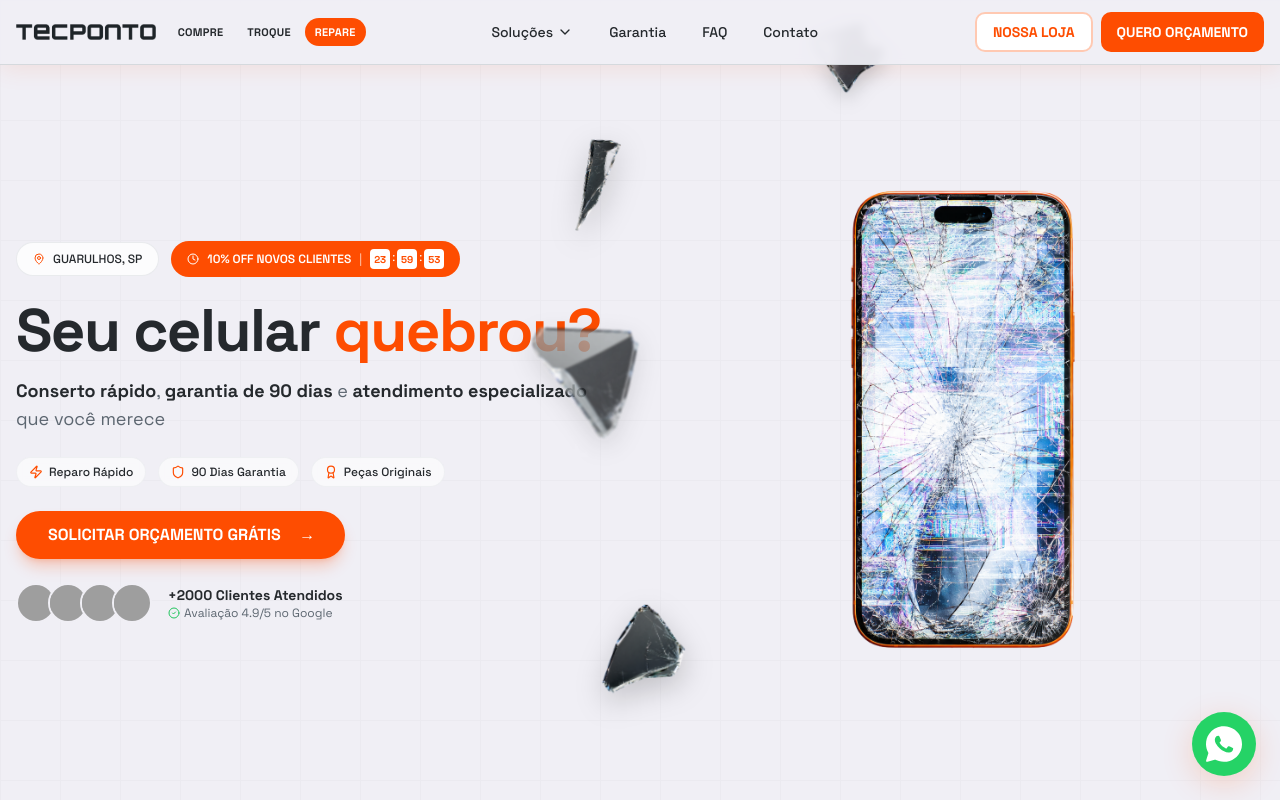
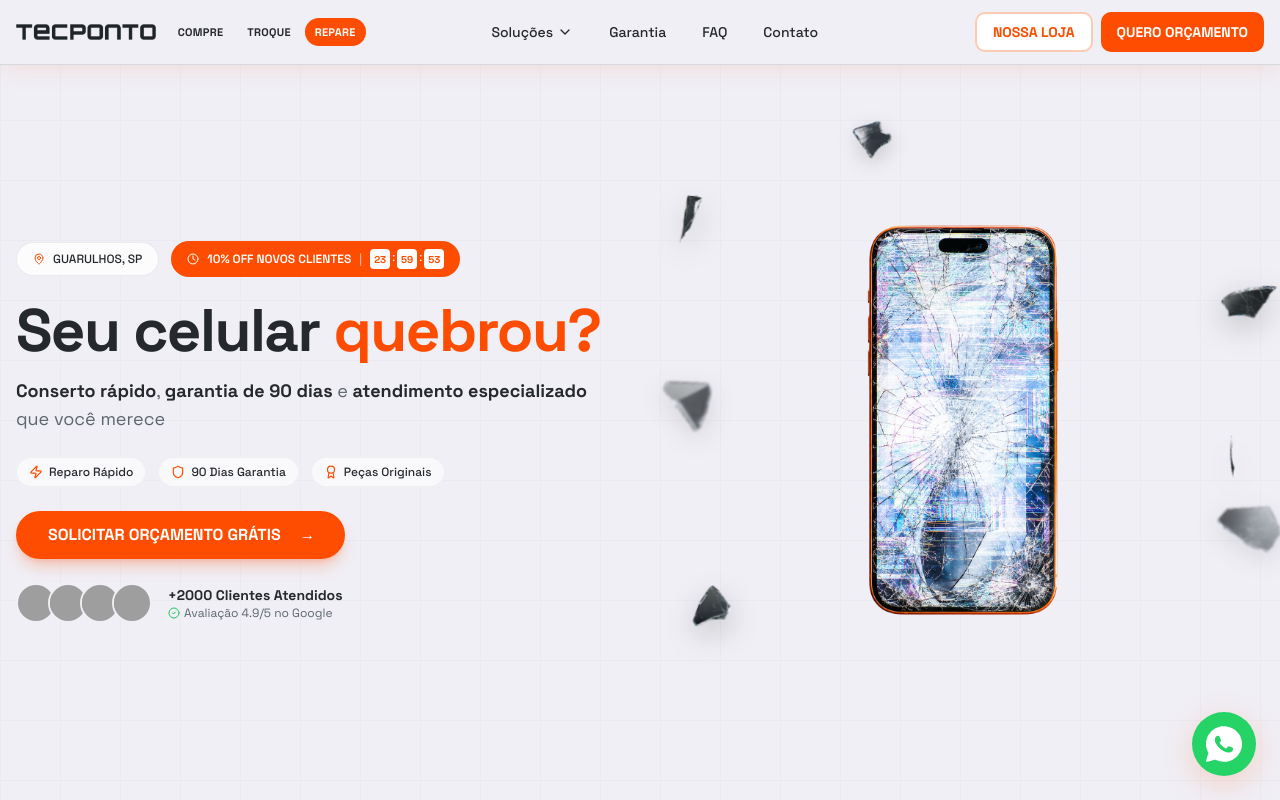
Before and after one commit to igormarinsantos/Tecponto, a React (Vite) app: page /repare in a window 1280 px wide. Shown: the top 800 px of the page. Built offline with nearby package versions, Linux system fonts and the light colour scheme; grey boxes are pictures that could not be loaded; the HTML template or start-up script is replaced by a standard one.

Commit message:
style: adjust glass shards sizes and offsets for a premium and cohesive layout

```diff
--- a/src/components/NewHeroSection.tsx
+++ b/src/components/NewHeroSection.tsx
@@ -119,7 +119,7 @@ const heroContent: Record<LandingVariant, {
 const glassShardsList = [
   {
     src: shard1,
-    className: "absolute left-[-5%] md:left-[-18%] lg:left-[-28%] top-[-8%] w-[20%] z-20 pointer-events-none filter drop-shadow-[0_10px_15px_rgba(0,0,0,0.2)] repare-shard",
+    className: "absolute left-[-2%] md:left-[-10%] lg:left-[-15%] top-[-5%] w-[12%] z-20 pointer-events-none filter drop-shadow-[0_10px_15px_rgba(0,0,0,0.2)] repare-shard",
     depth: 0.5,
     speed: 1.2,
     phase: 0.0,
@@ -127,12 +127,12 @@ const glassShardsList = [
     ampY: 30,
     ampRot: 8,
     maxOpacity: 1,
-    centerXMultiplier: 0.78,
-    centerYMultiplier: 0.58,
+    centerXMultiplier: 0.65,
+    centerYMultiplier: 0.55,
   },
   {
     src: shard2,
-    className: "absolute right-[-8%] md:right-[-25%] lg:right-[-42%] top-[3%] w-[28%] z-20 pointer-events-none filter drop-shadow-[0_10px_15px_rgba(0,0,0,0.2)] repare-shard",
+    className: "absolute right-[-4%] md:right-[-12%] lg:right-[-20%] top-[8%] w-[15%] z-20 pointer-events-none filter drop-shadow-[0_10px_15px_rgba(0,0,0,0.2)] repare-shard",
     depth: 0.7,
     speed: 0.95,
     phase: 1.5,
@@ -140,25 +140,25 @@ const glassShardsList = [
     ampY: 38,
     ampRot: -10,
     maxOpacity: 1,
-    centerXMultiplier: -0.92,
-    centerYMultiplier: 0.47,
+    centerXMultiplier: -0.7,
+    centerYMultiplier: 0.42,
   },
   {
     src: shard3,
-    className: "absolute left-[-8%] md:left-[-22%] lg:left-[-35%] top-[20%] w-[30%] z-0 pointer-events-none filter drop-shadow-[0_8px_12px_rgba(0,0,0,0.15)] blur-[0.8px] repare-shard",
+    className: "absolute left-[-4%] md:left-[-12%] lg:left-[-18%] top-[30%] w-[16%] z-0 pointer-events-none filter drop-shadow-[0_8px_12px_rgba(0,0,0,0.15)] blur-[0.8px] repare-shard",
     depth: -0.3,
     speed: 0.75,
     phase: 3.0,
     ampX: 4,
     ampY: 28,
     ampRot: 6,
-    maxOpacity: 0.8,
-    centerXMultiplier: 0.85,
-    centerYMultiplier: 0.3,
+    maxOpacity: 0.75,
+    centerXMultiplier: 0.68,
+    centerYMultiplier: 0.2,
   },
   {
     src: shard4,
-    className: "absolute right-[-5%] md:right-[-20%] lg:right-[-30%] top-[45%] w-[20%] z-20 pointer-events-none filter drop-shadow-[0_8px_12px_rgba(0,0,0,0.2)] repare-shard",
+    className: "absolute right-[-3%] md:right-[-10%] lg:right-[-15%] top-[55%] w-[11%] z-20 pointer-events-none filter drop-shadow-[0_8px_12px_rgba(0,0,0,0.2)] repare-shard",
     depth: 0.9,
     speed: 1.35,
     phase: 4.5,
@@ -166,12 +166,12 @@ const glassShardsList = [
     ampY: 34,
     ampRot: -15,
     maxOpacity: 1,
-    centerXMultiplier: -0.8,
-    centerYMultiplier: 0.05,
+    centerXMultiplier: -0.65,
+    centerYMultiplier: -0.05,
   },
   {
     src: shard5,
-    className: "absolute left-[-4%] md:left-[-15%] lg:left-[-22%] bottom-[3%] w-[24%] z-20 pointer-events-none filter drop-shadow-[0_10px_15px_rgba(0,0,0,0.2)] repare-shard",
+    className: "absolute left-[-2%] md:left-[-8%] lg:left-[-12%] bottom-[12%] w-[13%] z-20 pointer-events-none filter drop-shadow-[0_10px_15px_rgba(0,0,0,0.2)] repare-shard",
     depth: 0.6,
     speed: 1.05,
     phase: 2.1,
@@ -179,25 +179,25 @@ const glassShardsList = [
     ampY: 32,
     ampRot: 7,
     maxOpacity: 1,
-    centerXMultiplier: 0.72,
-    centerYMultiplier: -0.47,
+    centerXMultiplier: 0.62,
+    centerYMultiplier: -0.38,
   },
   {
     src: shard6,
-    className: "absolute right-[-10%] md:right-[-30%] lg:right-[-48%] bottom-[12%] w-[32%] z-0 pointer-events-none filter drop-shadow-[0_8px_12px_rgba(0,0,0,0.15)] blur-[1.2px] repare-shard",
+    className: "absolute right-[-6%] md:right-[-15%] lg:right-[-22%] bottom-[18%] w-[18%] z-0 pointer-events-none filter drop-shadow-[0_8px_12px_rgba(0,0,0,0.15)] blur-[1.2px] repare-shard",
     depth: -0.5,
     speed: 0.85,
     phase: 0.8,
     ampX: 5,
     ampY: 42,
     ampRot: -8,
-    maxOpacity: 0.75,
-    centerXMultiplier: -0.98,
-    centerYMultiplier: -0.38,
+    maxOpacity: 0.7,
+    centerXMultiplier: -0.72,
+    centerYMultiplier: -0.32,
   },
   {
     src: shard7,
-    className: "absolute left-[20%] top-[-25%] w-[18%] z-20 pointer-events-none filter drop-shadow-[0_6px_10px_rgba(0,0,0,0.2)] repare-shard",
+    className: "absolute left-[25%] top-[-15%] w-[11%] z-20 pointer-events-none filter drop-shadow-[0_6px_10px_rgba(0,0,0,0.2)] repare-shard",
     depth: 0.4,
     speed: 1.15,
     phase: 5.2,
@@ -205,8 +205,8 @@ const glassShardsList = [
     ampY: 26,
     ampRot: 12,
     maxOpacity: 1,
-    centerXMultiplier: 0.3,
-    centerYMultiplier: 0.75,
+    centerXMultiplier: 0.25,
+    centerYMultiplier: 0.65,
   },
 ];
 
@@ -703,7 +703,7 @@ const NewHeroSection = ({ variant = "repare" }: NewHeroSectionProps) => {
                       alt={content.imageAlt}
                       fetchPriority="high"
                       decoding="async"
-                      className="w-full max-w-[320px] md:max-w-[440px] lg:max-w-[540px] drop-shadow-3xl relative z-10 repare-phone"
+                      className="w-full max-w-[280px] md:max-w-[360px] lg:max-w-[460px] drop-shadow-3xl relative z-10 repare-phone"
                       style={{ opacity: 0, transform: 'scale(0.8) translate3d(0,0,0)' }}
                     />
                   </div>
```
